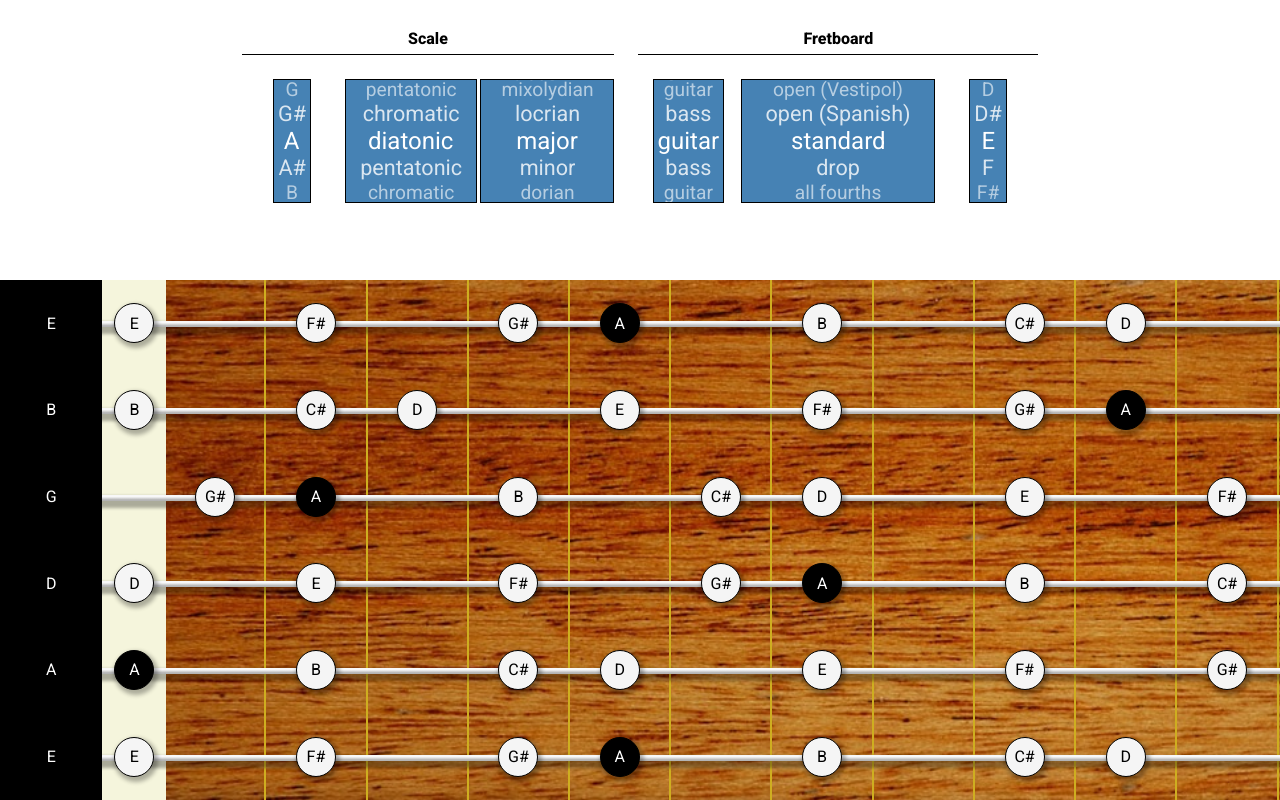
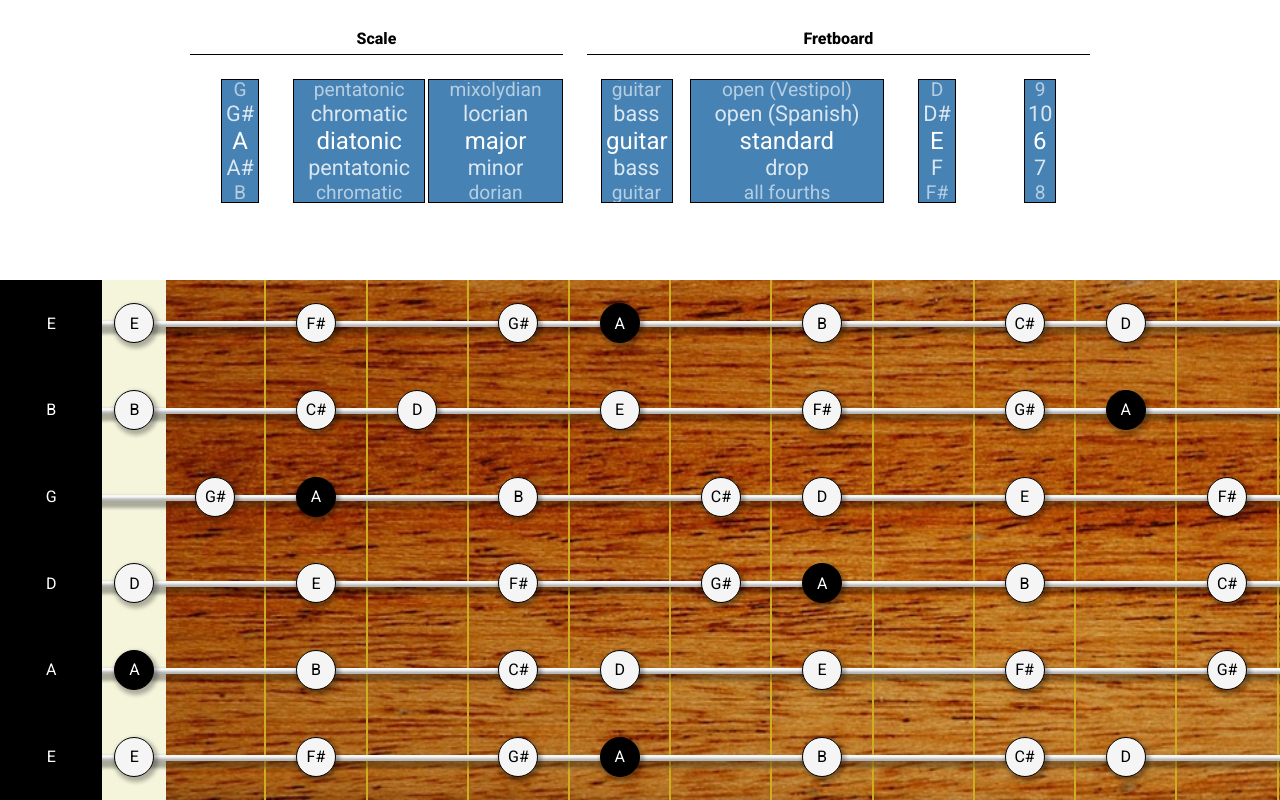
Before and after one commit to be-v-fr/scale_master, an Angular app: page / in a window 1280 px wide. Built offline with nearby package versions, Linux system fonts and the light colour scheme.

Commit message:
feat: added string number selector

```diff
--- a/src/app/menu/menu.component.html
+++ b/src/app/menu/menu.component.html
@@ -17,5 +17,7 @@
             [(current)]="currFretboard.tuningName" [title]="'Tuning'" />
         <app-scrollable-list *ngIf="naturalRootNotes" [content]="naturalRootNotes" [title]="'Root'"
             [current]="currFretboard.fretboard.root.print()" (currentChange)="updateCurrFretboardRootNote($event)" />
+        <app-scrollable-list *ngIf="currFretboard.numbersOfStrings" [content]="currFretboard.numbersOfStrings" [title]="'# strings'"
+            [(current)]="currFretboard.fretboard.numberOfStrings" />
     </div>
 </section>
--- a/src/app/menu/scrollable-list/scrollable-list-item/scrollable-list-item.component.ts
+++ b/src/app/menu/scrollable-list/scrollable-list-item/scrollable-list-item.component.ts
@@ -8,6 +8,6 @@ import { Component, ElementRef, Input, ViewChild } from '@angular/core';
   styleUrl: './scrollable-list-item.component.scss'
 })
 export class ScrollableListItemComponent {
-  @Input({ required: true }) content!: string;
+  @Input({ required: true }) content!: string | number;
   @ViewChild('contentElement') contentRef!: ElementRef<HTMLSpanElement>
 }
--- a/src/app/menu/scrollable-list/scrollable-list.component.ts
+++ b/src/app/menu/scrollable-list/scrollable-list.component.ts
@@ -2,6 +2,7 @@ import { CommonModule } from '@angular/common';
 import { Component, Input, Output, EventEmitter, OnInit, ElementRef, HostListener, AfterViewInit, QueryList, ViewChildren, ChangeDetectorRef } from '@angular/core';
 import { ScrollableListItemComponent } from './scrollable-list-item/scrollable-list-item.component';
 import { ScrollableListArrowComponent } from './scrollable-list-arrow/scrollable-list-arrow.component';
+import { isEqual } from 'lodash';
 
 @Component({
   selector: 'app-scrollable-list',
@@ -11,7 +12,16 @@ import { ScrollableListArrowComponent } from './scrollable-list-arrow/scrollable
   styleUrl: './scrollable-list.component.scss'
 })
 export class ScrollableListComponent implements OnInit, AfterViewInit {
-  @Input({ required: true }) content!: string[];
+  private _content: (string | number)[] = [];
+  get content(): (string | number)[] {
+    return this._content;
+  }
+  @Input({ required: true }) set content(value: (string | number)[]) {
+    if (!isEqual(this._content, value)) {
+      this._content = value;
+      this.focus = 0;
+    }
+  };
   @Input() title?: string;
   private _positions: ('over' | 'top' | 'up' | 'center' | 'down' | 'bottom' | 'under')[] = ['over', 'over', 'over', 'top', 'up', 'center', 'down', 'bottom', 'under', 'under', 'under'];
   get positions() {
@@ -19,7 +29,7 @@ export class ScrollableListComponent implements OnInit, AfterViewInit {
   }
   scrollSteps: number = 0;
   focus: number = 0;
-  @Input() current?: string;
+  @Input() current?: string | number;
   @Output() currentChange: EventEmitter<any> = new EventEmitter<any>();
   private lastWheelEventTime = 0;
   private throttleTime = 100;
@@ -38,7 +48,6 @@ export class ScrollableListComponent implements OnInit, AfterViewInit {
       if (currentIndex >= 0) {
         this.focus = currentIndex;
       } else {
-        console.log(this.content);
         throw (`Currently selected value "${this.current}" does not exist in list content.`);
       }
     }
@@ -105,7 +114,7 @@ export class ScrollableListComponent implements OnInit, AfterViewInit {
   }
 
   onListArrowClick(steps: number, timeoutLength: number): void {
-    if(this.content.length > 0) {
+    if (this.content.length > 0) {
       this.scrollBySteps(steps, timeoutLength);
     }
   }
--- a/src/models/fretboard.ts
+++ b/src/models/fretboard.ts
@@ -33,6 +33,8 @@ export class Fretboard {
     }
 
     get notes(): Note[] {
+        // für abweichende Stringzahlen überprüfen!!! Wird hier um das Interval des neidrigsten Strings im Vergleich zum niedrigsten Default-Strong verschoben
+        // mögliche Ursache: erstes Saiten-Intervall muss immer 0 sein!!
         const notes: Note[] = [];
         this.intervals.forEach(i => {
             let index = (this.root.index + i) % 12;
@@ -67,15 +69,12 @@ export class Fretboard {
         for (let i = this.defaultNumberOfStrings; i < this.numberOfStrings; i++) {
             let value: number = intervals[i - 1];
             value -= this.tuning.extraStrings.interval;
-            while (value < 0) {
-                value += 12;
-            }
-            intervals.push(value % 12);
+            intervals.push(value);
             if (this.tuning.extraStrings.previousStringCorrection) {
                 intervals[i - 1] += this.tuning.extraStrings.previousStringCorrection;
-                intervals[i - 1] %= 12;
             }
         }
+        intervals.forEach((interval, i) => intervals[i] -= intervals[intervals.length - 1]);
         return intervals;
     }
 }
--- a/src/models/note.ts
+++ b/src/models/note.ts
@@ -7,12 +7,13 @@ export class Note {
     name: string;
 
     constructor(index?: number, accidental?: 'natural' | 'sharp' | 'flat') {
-        if(index && (index < 0 || index > 11 )) {
-            throw(`Note index "${index}" must lie between 0 and 11.`)
+        let dataIndex = index ? index : 0;
+        this.index = dataIndex;
+        this.accidental = accidental ? accidental : 'natural';
+        while(dataIndex < 0) {
+            dataIndex += 12;
         }
-        this.index = index ? index : 0;
-        this.accidental = accidental ? accidental : 'natural';
-        this.name = NOTES[this.index][this.accidental];
+        this.name = NOTES[dataIndex % 12][this.accidental];
         if (!this.name) {
             throw ('Note broken or not found.')
         }
@@ -56,6 +57,10 @@ export class Note {
     }
 
     getIntervalIndex(interval: number) {
-        return (this.index + interval + 12) % 12;
+        let index = this.index + interval;
+        while(index < 0) {
+            index += 12;
+        }
+        return index % 12;
     }
 }
--- a/src/services/current-fretboard.service.ts
+++ b/src/services/current-fretboard.service.ts
@@ -49,6 +49,14 @@ export class CurrentFretboardService {
     }
   }
 
+  get numbersOfStrings(): number[] {
+    const numbersOfStrings: number[] = [];
+    for(let i = 0; i < 5; i++) {
+      numbersOfStrings.push(this.fretboard.defaultNumberOfStrings + i);
+    }
+    return numbersOfStrings;
+  }
+
   checkCurrentTuning(): void {
       const currentTuningFound: Tuning | undefined = this.fretboard.instrument.tunings.find(t => t === this.fretboard.tuning);
       if (!currentTuningFound) {
```
